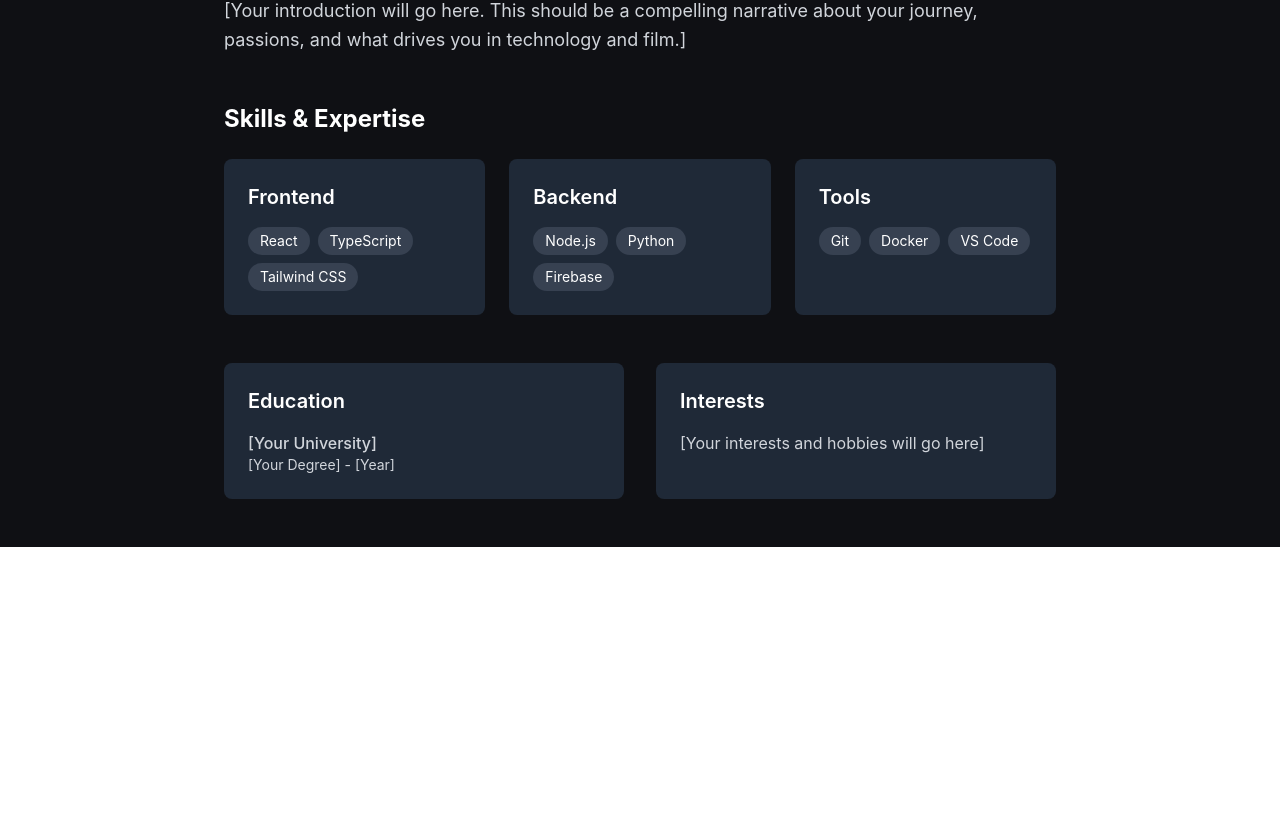
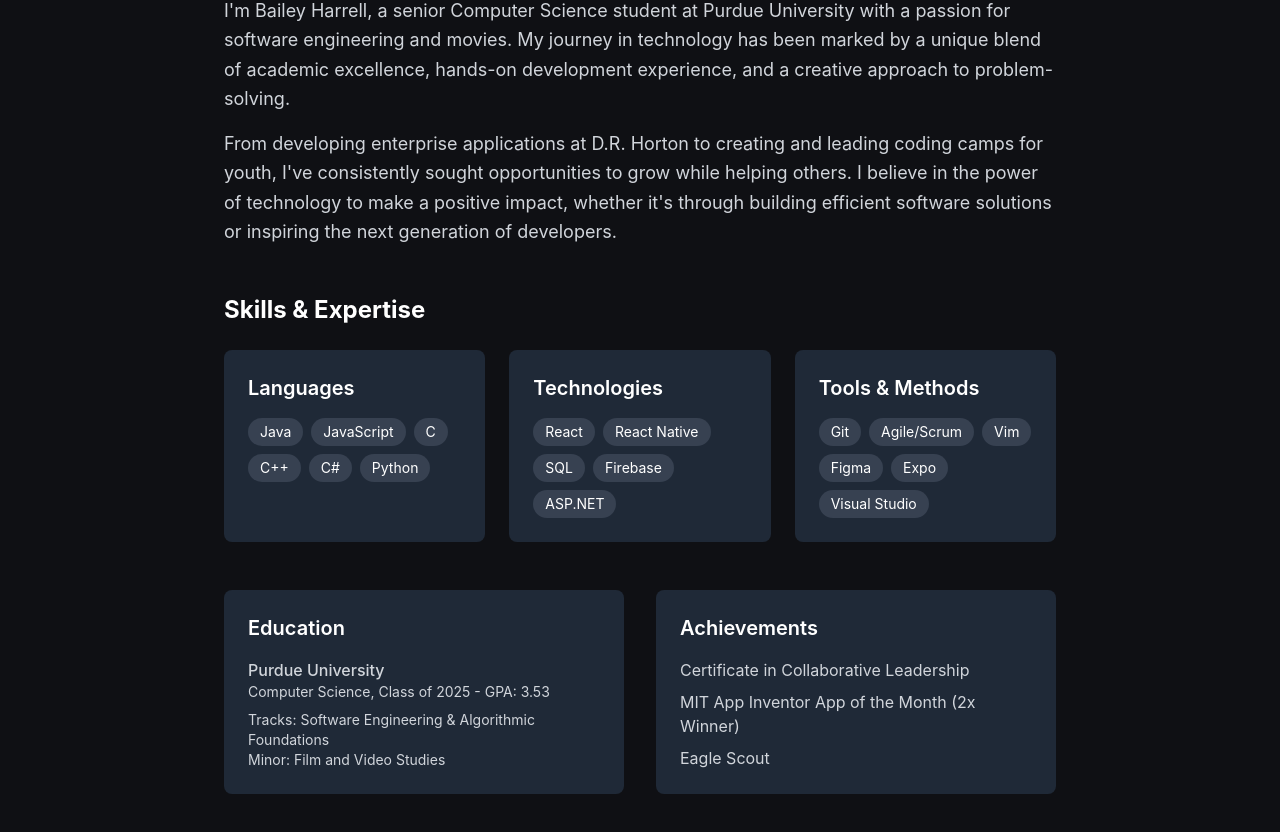
Before and after one commit to bharrell1013/wbrh-plus, a React (Create React App) app: page /about in a window 1280 px wide. Shown: the part 492-1324 px from the top of the page. Before the commit the page ends 1039 px from the top, so only its background shows below. Built offline with nearby package versions, Linux system fonts and the light colour scheme; no server answers; the database is empty.

Commit message:
final adjustments before deployment

```diff
--- a/src/pages/AboutMePage.js
+++ b/src/pages/AboutMePage.js
@@ -2,9 +2,18 @@ import React from 'react';
 
 const AboutMePage = () => {
   const skills = [
-    { category: 'Frontend', items: ['React', 'TypeScript', 'Tailwind CSS'] },
-    { category: 'Backend', items: ['Node.js', 'Python', 'Firebase'] },
-    { category: 'Tools', items: ['Git', 'Docker', 'VS Code'] },
+    {
+      category: 'Languages',
+      items: ['Java', 'JavaScript', 'C', 'C++', 'C#', 'Python']
+    },
+    {
+      category: 'Technologies',
+      items: ['React', 'React Native', 'SQL', 'Firebase', 'ASP.NET']
+    },
+    {
+      category: 'Tools & Methods',
+      items: ['Git', 'Agile/Scrum', 'Vim', 'Figma', 'Expo', 'Visual Studio']
+    },
   ];
 
   return (
@@ -24,9 +33,11 @@ const AboutMePage = () => {
         {/* Bio Section */}
         <div className="mb-12">
           <h2 className="text-2xl font-bold text-white mb-6">Hello, World!</h2>
+          <p className="text-gray-300 text-lg leading-relaxed mb-4">
+            I'm Bailey Harrell, a senior Computer Science student at Purdue University with a passion for software engineering and movies. My journey in technology has been marked by a unique blend of academic excellence, hands-on development experience, and a creative approach to problem-solving.
+          </p>
           <p className="text-gray-300 text-lg leading-relaxed">
-            [Your introduction will go here. This should be a compelling narrative about
-            your journey, passions, and what drives you in technology and film.]
+            From developing enterprise applications at D.R. Horton to creating and leading coding camps for youth, I've consistently sought opportunities to grow while helping others. I believe in the power of technology to make a positive impact, whether it's through building efficient software solutions or inspiring the next generation of developers.
           </p>
         </div>
 
@@ -57,14 +68,20 @@ const AboutMePage = () => {
           <div className="bg-gray-800 rounded-lg p-6">
             <h3 className="text-xl font-semibold text-white mb-4">Education</h3>
             <div className="text-gray-300">
-              <p className="font-medium">[Your University]</p>
-              <p className="text-sm">[Your Degree] - [Year]</p>
+              <p className="font-medium">Purdue University</p>
+              <p className="text-sm mb-2">Computer Science, Class of 2025 - GPA: 3.53</p>
+              <p className="text-sm">Tracks: Software Engineering & Algorithmic Foundations</p>
+              <p className="text-sm">Minor: Film and Video Studies</p>
             </div>
           </div>
           <div className="bg-gray-800 rounded-lg p-6">
-            <h3 className="text-xl font-semibold text-white mb-4">Interests</h3>
+            <h3 className="text-xl font-semibold text-white mb-4">Achievements</h3>
             <div className="text-gray-300">
-              <p>[Your interests and hobbies will go here]</p>
+              <ul className="space-y-2">
+                <li>Certificate in Collaborative Leadership</li>
+                <li>MIT App Inventor App of the Month (2x Winner)</li>
+                <li>Eagle Scout</li>
+              </ul>
             </div>
           </div>
         </div>
```
